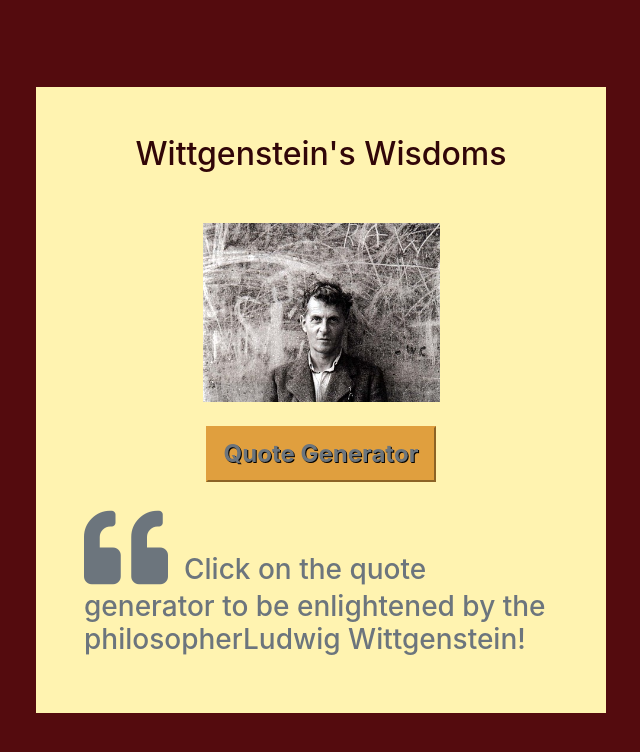
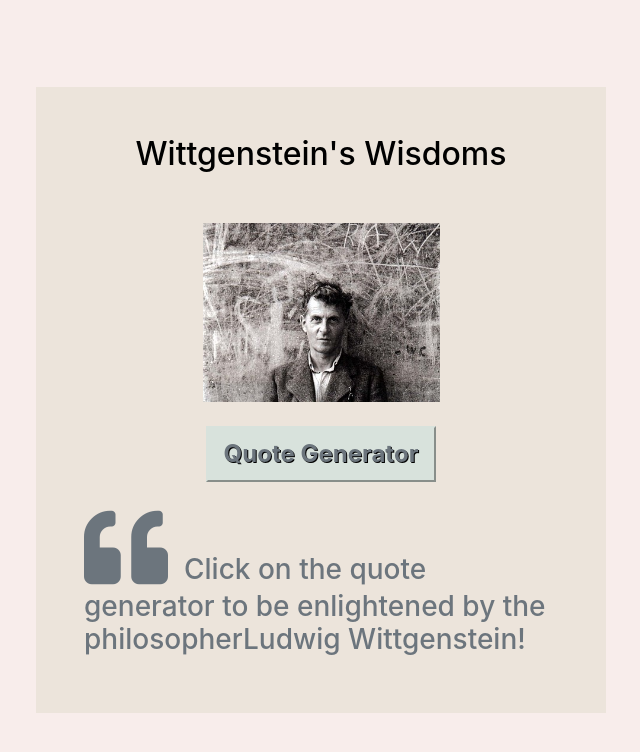
Before and after one commit to Ishanax/Wittgenstein-quotes, a plain HTML site: page index.html in a window 1280 px wide. Shown: the whole page, without its empty margins (319-959 px from the left). Drawn offline with nearby package versions, Linux system fonts and the light colour scheme.

Commit message:
color upgrade

```diff
--- a/style.css
+++ b/style.css
@@ -2,18 +2,18 @@
   min-height: 100vh;
 }
 body {
-  background: #540b0e !important;
+  background: #f8edeb !important;
 }
 
 h1 {
   font-size: 2rem !important;
-  color: #310608;
+  color: #000000;
   font-style: bolder;
   text-align: center;
   margin-bottom: 50px !important;
 }
 .quote-container {
-  background: #fff3b0;
+  background: #ece4db;
 }
 
 img {
@@ -27,14 +27,14 @@ img {
   color: #6c757d!important;
   font-weight: bolder;
   text-shadow: 1px 1px black;
-  background: #e09f3e !important;
-  border-color: #e09f3e !important;
+  background: #d8e2dc !important;
+  border-color: #d8e2dc !important;
   cursor: pointer;
   font-size: 1.5rem;
   padding: 0.5rem 1rem;
 }
 #generate-btn:hover {
-  background: #540b0e !important;
-  border-color: #540b0e !important;
-  color: #e09f3e !important;
+  background: #6d6875 !important;
+  border-color: #6d6875 !important;
+  color: #ece4db !important;
 }
```
Also changed, not shown: 1 other file.
